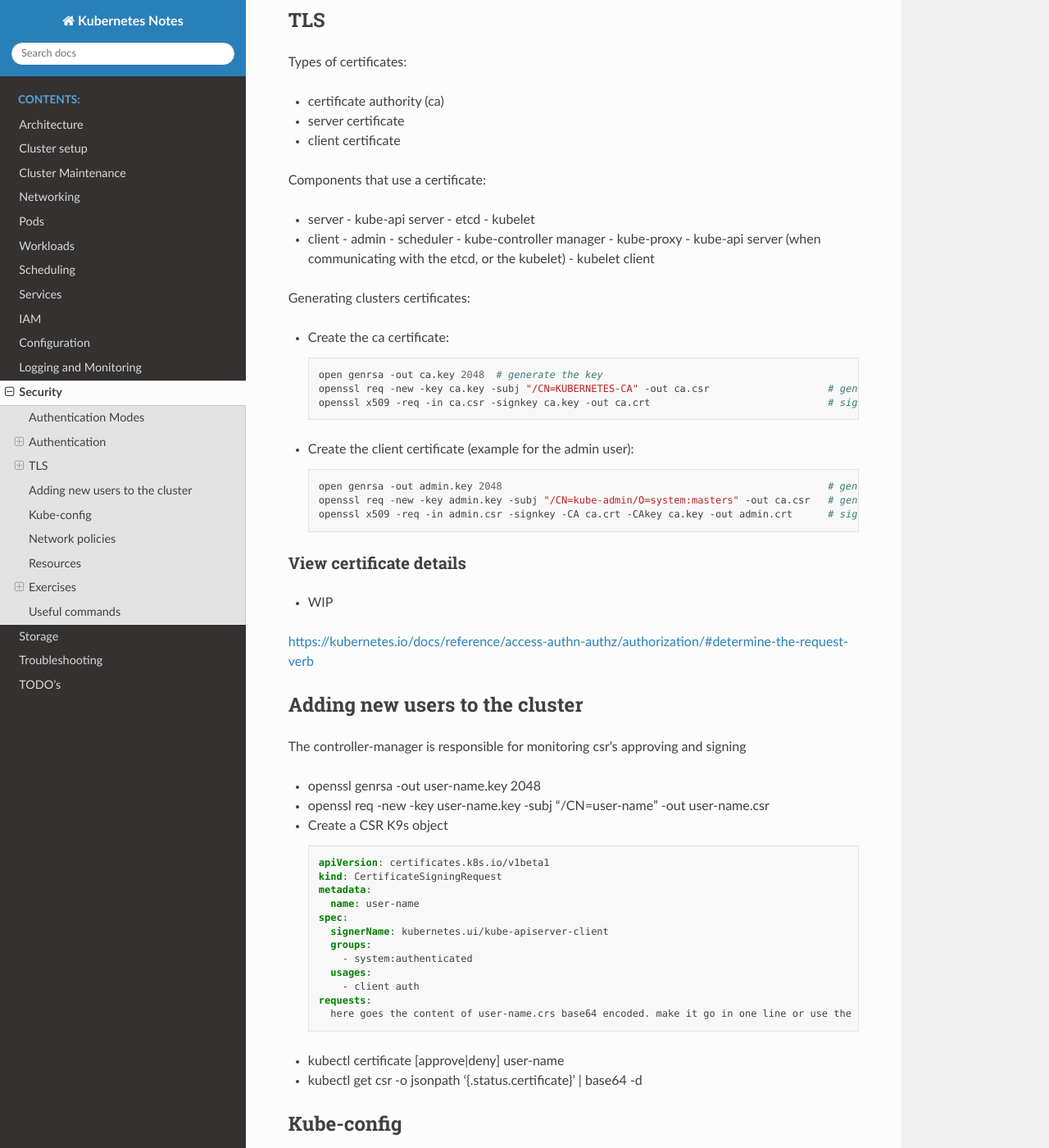
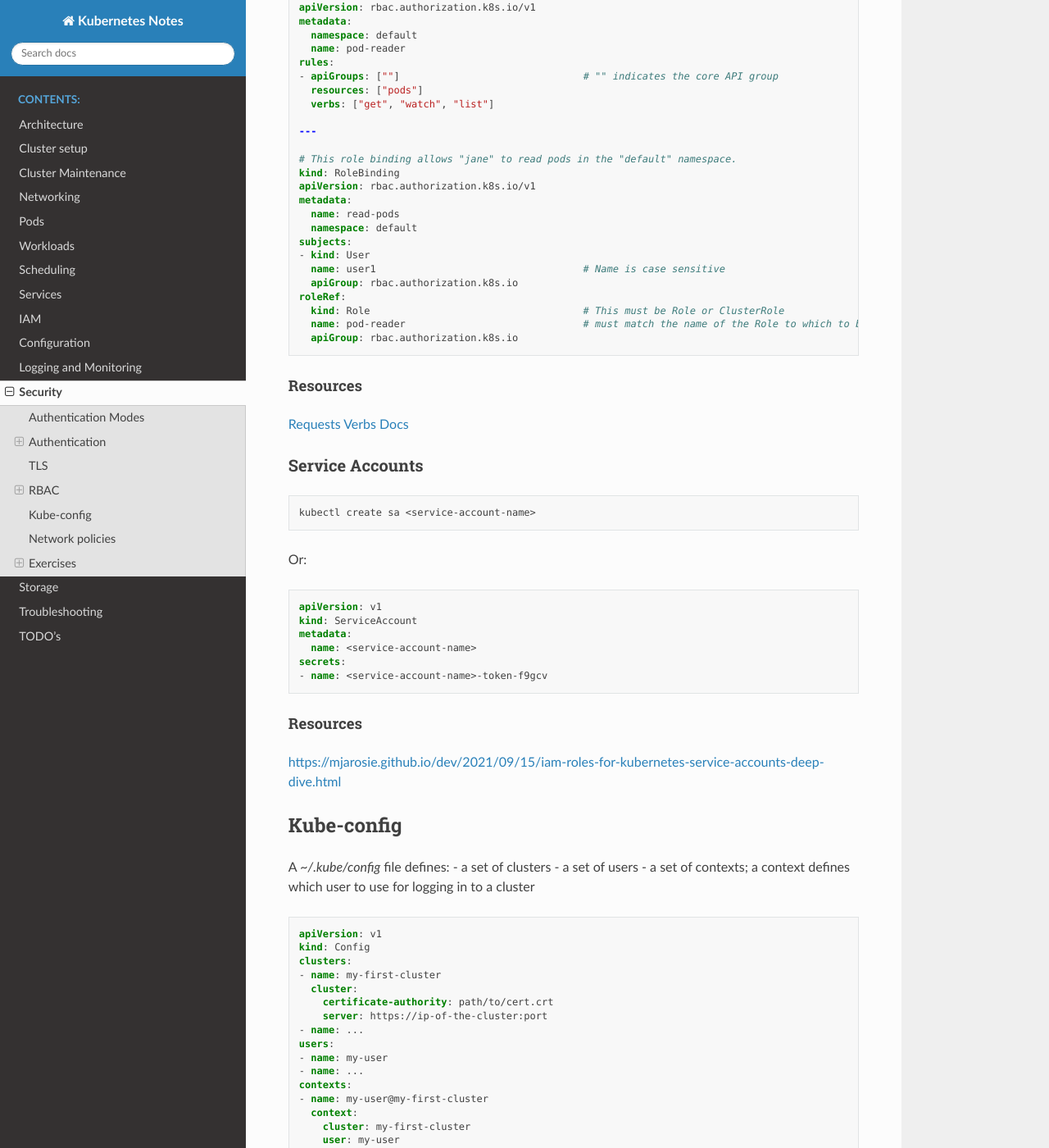
Before and after one commit to Calcifer777/learn-kubernetes, a Sphinx documentation site: the page built from docs/source/security.rst, in a window 1280 px wide and 1400 px high, scrolled down 2011 px. Shown: the whole window at 82% size. Built offline with Sphinx 7.4.7 and the Read the Docs theme 2.0.0, drawn with Linux system fonts in a browser that asks for light colours; some of the changed text lies outside the part shown.

Commit message:
docs: security refactoring

```diff
--- a/docs/source/security.rst
+++ b/docs/source/security.rst
@@ -54,36 +54,6 @@
 
 Then, for each user, create the necessary roles and role-bindings.
 
-.. code-block:: yaml
-
-  kind: Role
-  apiVersion: rbac.authorization.k8s.io/v1
-  metadata:
-    namespace: default
-    name: pod-reader
-  rules:
-  - apiGroups: [""]                               # "" indicates the core API group
-    resources: ["pods"]
-    verbs: ["get", "watch", "list"]
-
-  ---
-
-  # This role binding allows "jane" to read pods in the "default" namespace.
-  kind: RoleBinding
-  apiVersion: rbac.authorization.k8s.io/v1
-  metadata:
-    name: read-pods
-    namespace: default
-  subjects:
-  - kind: User
-    name: user1                                   # Name is case sensitive
-    apiGroup: rbac.authorization.k8s.io
-  roleRef:
-    kind: Role #this must be Role or ClusterRole
-    name: pod-reader                              # must match the name of the Role to which to bind
-    apiGroup: rbac.authorization.k8s.io
-
-
 Static token file
 ==============================
 
@@ -119,59 +89,76 @@
   - kube-api server (when communicating with the etcd, or the kubelet)
   - kubelet client
 
-Generating clusters certificates:
-
-- Create the ca certificate:
-
-  .. code-block:: bash
-
-    open genrsa -out ca.key 2048  # generate the key
-    openssl req -new -key ca.key -subj "/CN=KUBERNETES-CA" -out ca.csr                    # generate the certificate sign request
-    openssl x509 -req -in ca.csr -signkey ca.key -out ca.crt                              # sign the certificate
-
-- Create the client certificate (example for the admin user):
-
-  .. code-block:: bash
-
-    open genrsa -out admin.key 2048                                                       # generate the key
-    openssl req -new -key admin.key -subj "/CN=kube-admin/O=system:masters" -out ca.csr   # generate the certificate sign request
-    openssl x509 -req -in admin.csr -signkey -CA ca.crt -CAkey ca.key -out admin.crt      # sign the certificate with the ca certificate
 
 
-View certificate details
+******************************
+RBAC
+******************************
+
+Roles
 ==============================
 
-- WIP
 
-https://kubernetes.io/docs/reference/access-authn-authz/authorization/#determine-the-request-verb
+.. code-block:: yaml
 
-***********************************
-Adding new users to the cluster
-***********************************
+  kind: Role
+  apiVersion: rbac.authorization.k8s.io/v1
+  metadata:
+    namespace: default
+    name: pod-reader
+  rules:
+  - apiGroups: [""]                               # "" indicates the core API group
+    resources: ["pods"]
+    verbs: ["get", "watch", "list"]
 
-The controller-manager is responsible for monitoring csr's approving and signing
+  ---
 
-- openssl genrsa -out user-name.key 2048
-- openssl req -new -key user-name.key -subj "/CN=user-name" -out user-name.csr
-- Create a CSR K9s object
+  # This role binding allows "jane" to read pods in the "default" namespace.
+  kind: RoleBinding
+  apiVersion: rbac.authorization.k8s.io/v1
+  metadata:
+    name: read-pods
+    namespace: default
+  subjects:
+  - kind: User
+    name: user1                                   # Name is case sensitive
+    apiGroup: rbac.authorization.k8s.io
+  roleRef:
+    kind: Role                                    # This must be Role or ClusterRole
+    name: pod-reader                              # must match the name of the Role to which to bind
+    apiGroup: rbac.authorization.k8s.io
 
-  .. code-block:: yaml
 
-    apiVersion: certificates.k8s.io/v1beta1
-    kind: CertificateSigningRequest
-    metadata:
-      name: user-name
-    spec:
-      signerName: kubernetes.ui/kube-apiserver-client
-      groups:
-        - system:authenticated
-      usages:
-        - client auth
-    requests:
-      here goes the content of user-name.crs base64 encoded. make it go in one line or use the |
+Resources
+------------------------------
 
-- kubectl certificate [approve|deny] user-name
-- kubectl get csr -o jsonpath '{.status.certificate}' | base64 -d
+`Requests Verbs Docs <https://kubernetes.io/docs/reference/access-authn-authz/authorization/#determine-the-request-verb>`_
+
+Service Accounts
+==============================
+
+.. code-block:: bash
+
+  kubectl create sa <service-account-name>
+
+
+Or:
+
+.. code-block:: yaml
+
+  apiVersion: v1
+  kind: ServiceAccount
+  metadata:
+    name: <service-account-name>
+  secrets:
+  - name: <service-account-name>-token-f9gcv
+
+
+Resources
+------------------------------
+
+https://mjarosie.github.io/dev/2021/09/15/iam-roles-for-kubernetes-service-accounts-deep-dive.html
+
 
 ******************************
 Kube-config
@@ -181,11 +168,6 @@
 - a set of clusters
 - a set of users
 - a set of contexts; a context defines which user to use for logging in to a cluster
-
-kubectl config view
-
-
-kubectl config view --kubeconfig path-to-config-file
 
 .. code-block:: yaml
 
@@ -232,8 +214,8 @@
   spec:
     podSelector:
       matchLabels:
-        role: db   # which Pods the NetworkPolicy applies
-    policyTypes:   # which type of effects the NetworkPolicy will have
+        role: db                  # which Pods the NetworkPolicy applies
+    policyTypes:                  # which type of effects the NetworkPolicy will have
     - Ingress
     - Egress
     ingress:
@@ -258,21 +240,84 @@
         port: 5978
 
 
-******************************
-Resources
-******************************
-
-https://mjarosie.github.io/dev/2021/09/15/iam-roles-for-kubernetes-service-accounts-deep-dive.html
 
 ******************************
 Exercises
 ******************************
 
+Inspect a certificate
+======================================
+
+.. code-block:: bash
+
+  openssl x509 -in <file-path.crt> -text -noout
+
+
+Generate the certificates for the cluster
+===========================================
+
+.. code-block:: bash
+
+  # Create the ca certificate
+  open genrsa -out ca.key 2048  # generate the key
+  openssl req -new -key ca.key -subj "/CN=KUBERNETES-CA" -out ca.csr                    # generate the certificate sign request
+  openssl x509 -req -in ca.csr -signkey ca.key -out ca.crt                              # sign the certificate
+
+  # Create the client certificate (example for the admin user):
+
+  open genrsa -out admin.key 2048                                                       # generate the key
+  openssl req -new -key admin.key -subj "/CN=kube-admin/O=system:masters" -out ca.csr   # generate the certificate sign request
+  openssl x509 -req -in admin.csr -signkey -CA ca.crt -CAkey ca.key -out admin.crt      # sign the certificate with the ca certificate
+
+
 Create a new user, approve CSR
 ======================================
 
+Create an user private key and csr
+--------------------------------------
+
+.. code-block:: bash
+
+   openssl genrsa -out user-name.key 2048
+   openssl req -new -key user-name.key -subj "/CN=user-name" -out user-name.csr
+
+Create a csr K8s object
+--------------------------------------
+
+Print the base64 encoded CSR in one line
+
+.. code-block:: bash
+
+  cat user-name.csr | base64 | tr -d '\n'
+
+
+.. code-block:: yaml
+
+  apiVersion: certificates.k8s.io/v1beta1
+  kind: CertificateSigningRequest
+  metadata:
+    name: user-name
+  spec:
+    signerName: kubernetes.ui/kube-apiserver-client
+    groups:
+      - system:authenticated
+    usages:
+      - client auth
+  requests: <paste-base64-encoded-csr-content>
+
+
+.. code-block:: bash
+
+  kubectl certificate approve|deny user-name
+
+
 Inspect the kubeconfig file
 ======================================
+
+.. code-block:: bash
+
+  kubectl config view --kubeconfig <path-to-config-file>
+
 
 Use images from private registry
 ======================================
@@ -285,12 +330,12 @@
     --docker-username=user  \
     --docker-password=password  \
     --docker-email=email  \
-    [--docker-server=string]
+    --docker-server=string
 
 
 Edit the corresponding entry in the `Pod` definition
 
-.. code-block:: bash
+.. code-block:: yaml
 
   ...
   spec:
@@ -299,12 +344,13 @@
     containers:
     - ...
 
+
 Set containers security context properties
 ===============================================
 
 You can set the security context at the Pod level or at the container level. Specifications at the container level overwrite those at the `Pod` level.
 
-.. code-block:: bash
+.. code-block:: yaml
 
   ...
   securityContext:
@@ -318,9 +364,8 @@
             - SYS_TIME
 
 
-******************************
 Useful commands
-******************************
+=======================
 
 
 .. code-block:: bash
```
Also changed, not shown: docs/source/configuration.rst (+19 -15 lines).
